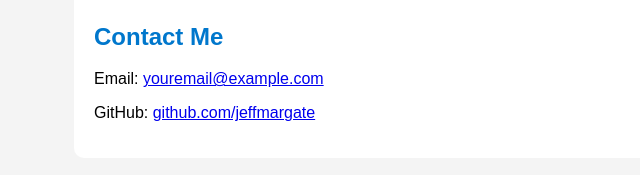
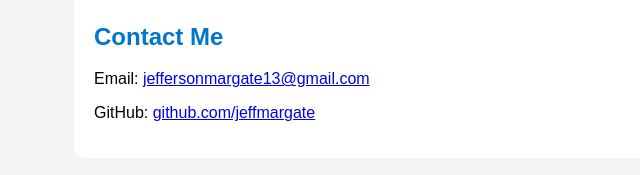
Before and after one commit to jeffmargate/jeffmargate.github.io, a plain HTML site: page project1.html in a window 1280 px wide. Shown: the part 600-775 px from the top of the page, 146-786 px from the left. Drawn offline with Linux system fonts and the light colour scheme.

Commit message:
Update project1.html

```diff
--- a/project1.html
+++ b/project1.html
@@ -45,7 +45,7 @@
 
   <section id="contact">
     <h2>Contact Me</h2>
-    <p>Email: <a href="mailto:youremail@example.com">youremail@example.com</a></p>
+    <p>Email: <a href="mailto:jeffersonmargate13@gmail.com">jeffersonmargate13@gmail.com</a></p>
     <p>GitHub: <a href="https://github.com/jeffmargate">github.com/jeffmargate</a></p>
   </section>
 
```
